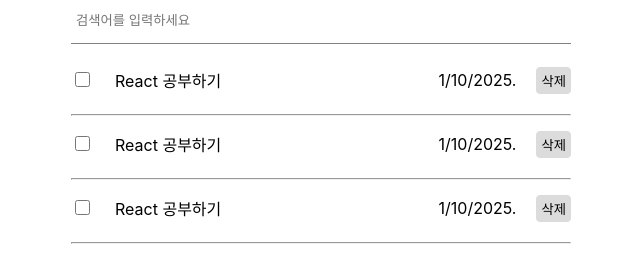
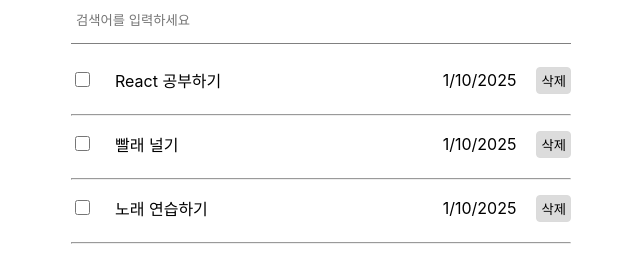
Before and after one commit to lovelyppotto/practice-todolist, a React (Create React App) app: page / in a window 1280 px wide. Shown: the part 331-600 px from the top of the page, without its empty margins (319-959 px from the left). Built offline with nearby package versions, Linux system fonts and the light colour scheme.

Commit message:
Todolist 읽기 기능까지 완료

```diff
--- a/src/App.js
+++ b/src/App.js
@@ -41,7 +41,7 @@
       id: idRef.current,
       content,
       isDone: false,
-      createDate: new Date().getTime(),
+      createdDate: new Date().getTime(),
     }
     // 배열의 스프레드 연산자 활용
     // State 변수 todo 업데이트
@@ -59,7 +59,7 @@
         <TodoCreator onCreate={onCreate} />
       </section>
       <section>
-        <TodoList />
+        <TodoList todo={todo}/>
       </section>
     </div>
   );
--- a/src/component/TodoCreator.js
+++ b/src/component/TodoCreator.js
@@ -8,12 +8,26 @@
         setContent(e.target.value)
     }
     const onSubmit = () => {
+        // 만약 내용이 비어있다면
         if (!content) {
+            // 해당 input 포커스되도록
             inputRef.current.focus()
-            return
+            return // 아래 코드는 실행하지 않고 종료
         }
         onCreate(content)
+        // 추가 후 input 값 초기화
+        setContent("")
     }
+
+    // 키보드 입력 이벤트
+    const onKeyDown = (e) => {
+        // 이벤트 발생한 키코드가 13(Enter)일 경우
+        if (e.keyCode === 13) {
+            // 할일 추가 함수 실행
+            onSubmit()
+        }
+    }
+
     return(
         <div className="container">
             <h3>새로운 Todo 작성하기 ✏️</h3>
@@ -22,6 +36,7 @@
                     ref={inputRef}
                     value={content}
                     onChange={onChangeContents}
+                    onKeyDown={onKeyDown}
                     placeholder="새로운 Todo..."
                 />
                 <button onClick={onSubmit} className="create-button">추가</button>
--- a/src/component/TodoItem.js
+++ b/src/component/TodoItem.js
@@ -1,16 +1,19 @@
 import React from "react"
 import "./TodoItem.css"
 
-const TodoItem = () => {
+// props로 받은 내용을 인자로 전달받아 각 위치에 사용
+const TodoItem = ({ id, content, isDone, createdDate }) => {
     return(
         <div>
             <div className="todo-items">
                 <div className="left">
-                    <input type="checkbox" className="checkbox" />
-                    <span>React 공부하기</span>
+                    <input checked={isDone} type="checkbox" className="checkbox" />
+                    <span>{content}</span>
                 </div>
                 <div className="right">
-                    <span className="date">{new Date().toLocaleDateString()}.</span>
+                    <span className="date">
+                        {new Date(createdDate).toLocaleDateString()}
+                    </span>
                     <button className="delete">삭제</button>
                 </div>
             </div>
--- a/src/component/TodoList.js
+++ b/src/component/TodoList.js
@@ -1,16 +1,37 @@
-import React from "react"
+import { useState } from "react"
 import TodoItem from "./TodoItem";
 import "./TodoList.css"
 
-const TodoList = () => {
+const TodoList = ({todo}) => {
+    const [search, setSearch] = useState("")
+    const onChangeSearch = (e) => {
+        setSearch(e.target.value)
+    }
+    const getSearchResult = () => {
+        // 빈 입력값이 들어올 경우 전체 todo 표시
+        // 입력값 있을 경우 해당 검색어 포함하는 컨텐츠만 표시
+        return search === ""
+            ? todo
+            : todo.filter((it) => it.content.includes(search))
+    }
     return(
         <div>
             <h3>Todo List 🌱</h3>
-            <input className="search" placeholder="검색어를 입력하세요" />
+            <input
+                className="search"
+                value={search}
+                onChange={onChangeSearch}
+                placeholder="검색어를 입력하세요"
+            />
             <div>
-                <TodoItem />
-                <TodoItem />
-                <TodoItem />
+                {/*
+                    todo의 내용을 map 함수 통해 컴포넌트로 반복
+                    전달받은 내용을 스프레드 연산자로 풀어서 props로 내보냄
+                */}
+                {getSearchResult().map((it) => (
+                    // key를 각 요소의 id로 지정
+                    <TodoItem key={it.id} {...it}/>
+                ))}
             </div>
         </div>
     );
```
